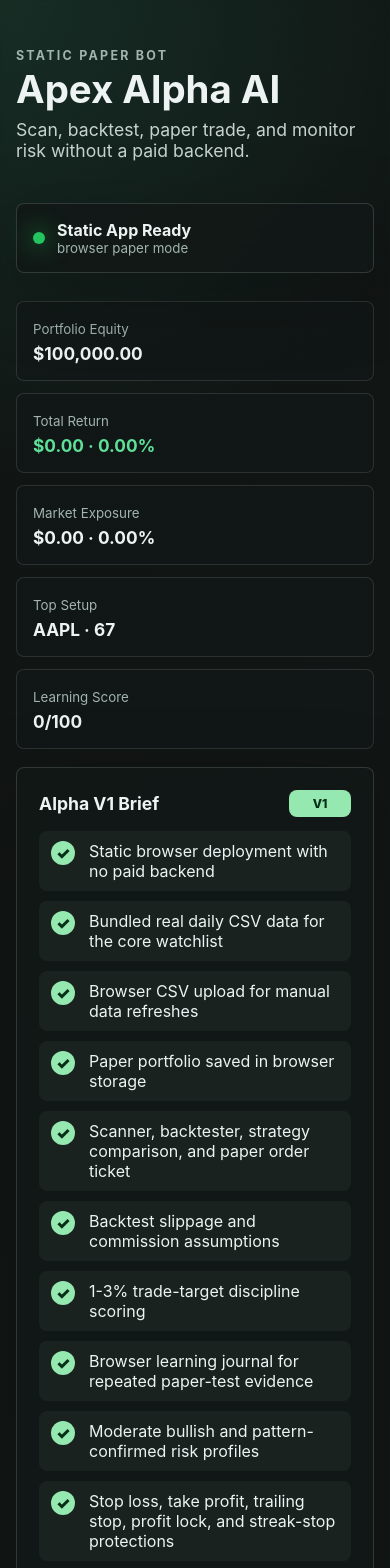
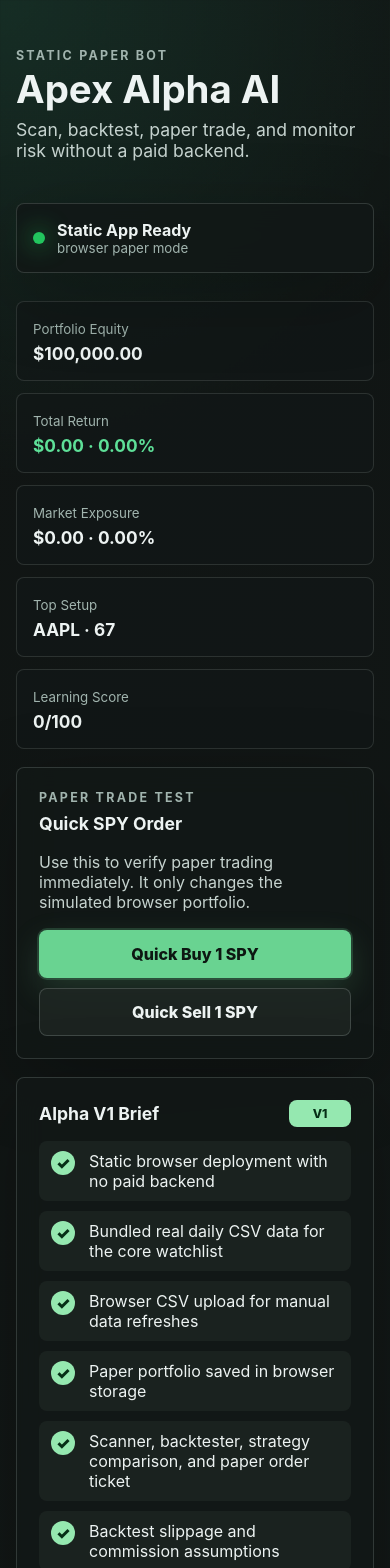
Before and after one commit to mberry19932025/-Apha--V1, a React (Vite) app in the folder frontend/: page / in a window 390 px wide. Shown: the top 1568 px of the page. Built offline with nearby package versions, Linux system fonts and the light colour scheme.

Commit message:
Add quick paper trade controls

```diff
--- a/frontend/src/main.jsx
+++ b/frontend/src/main.jsx
@@ -242,19 +242,41 @@ function App() {
     setBacktestForm((current) => ({ ...current, symbol }));
   }
 
+  function executePaperOrder(order) {
+    const activeMarket = market.length ? market : getMarketSnapshot();
+    const normalizedOrder = {
+      ...order,
+      quantity: Math.max(1, Number(order.quantity || 1))
+    };
+
+    const nextPortfolioState = placePaperTrade(portfolioState, activeMarket, normalizedOrder);
+    setPortfolioState(nextPortfolioState);
+    const latestTrade = nextPortfolioState.trades.at(-1);
+    setMessage(
+      `${normalizedOrder.side.toUpperCase()} filled: ${latestTrade.quantity} ${latestTrade.symbol} at ${formatMoney(
+        latestTrade.price
+      )}.`
+    );
+  }
+
   function submitTrade(event) {
     event?.preventDefault();
     setMessage("");
 
     try {
-      const nextPortfolioState = placePaperTrade(portfolioState, market, tradeForm);
-      setPortfolioState(nextPortfolioState);
-      const latestTrade = nextPortfolioState.trades.at(-1);
-      setMessage(
-        `${tradeForm.side.toUpperCase()} filled: ${latestTrade.quantity} ${latestTrade.symbol} at ${formatMoney(
-          latestTrade.price
-        )}.`
-      );
+      executePaperOrder(tradeForm);
+    } catch (error) {
+      setMessage(error.message);
+    }
+  }
+
+  function quickTrade(side) {
+    setMessage("");
+
+    try {
+      const order = { symbol: "SPY", side, quantity: 1 };
+      setTradeForm(order);
+      executePaperOrder(order);
     } catch (error) {
       setMessage(error.message);
     }
@@ -414,6 +436,24 @@ function App() {
         <div>
           <small>Learning Score</small>
           <strong>{learningSummary.totalRuns ? `${learningSummary.averageScore}/100` : "0/100"}</strong>
+        </div>
+      </section>
+
+      <section className="card quick-trade-card">
+        <div>
+          <p className="eyebrow">Paper Trade Test</p>
+          <h2>Quick SPY Order</h2>
+          <p className="signal-note">
+            Use this to verify paper trading immediately. It only changes the simulated browser portfolio.
+          </p>
+        </div>
+        <div className="quick-actions">
+          <button type="button" className="buy-button" onClick={() => quickTrade("buy")}>
+            Quick Buy 1 SPY
+          </button>
+          <button type="button" className="secondary" onClick={() => quickTrade("sell")}>
+            Quick Sell 1 SPY
+          </button>
         </div>
       </section>
 
@@ -605,7 +645,7 @@ function App() {
                 />
               </label>
             </div>
-            <button type="button" onClick={submitTrade} disabled={!market.length}>
+            <button type="button" className="buy-button" onClick={submitTrade}>
               Submit Paper Order
             </button>
           </div>
--- a/frontend/src/styles.css
+++ b/frontend/src/styles.css
@@ -165,6 +165,24 @@ h2 {
   font-size: 1.08rem;
 }
 
+.quick-trade-card {
+  display: flex;
+  align-items: center;
+  justify-content: space-between;
+  gap: 18px;
+  margin-bottom: 18px;
+}
+
+.quick-trade-card h2 {
+  margin-bottom: 6px;
+}
+
+.quick-actions {
+  display: flex;
+  flex-wrap: wrap;
+  gap: 10px;
+}
+
 .card {
   padding: 22px;
   border-radius: 8px;
@@ -251,6 +269,8 @@ input[type="file"] {
 }
 
 button {
+  position: relative;
+  z-index: 2;
   border: 0;
   border-radius: 8px;
   padding: 13px 16px;
@@ -258,6 +278,13 @@ button {
   background: #69d391;
   font-weight: 800;
   cursor: pointer;
+  touch-action: manipulation;
+  user-select: none;
+}
+
+button.buy-button {
+  min-height: 48px;
+  box-shadow: 0 0 0 2px rgba(105, 211, 145, 0.2), 0 12px 32px rgba(105, 211, 145, 0.18);
 }
 
 button.secondary {
@@ -530,6 +557,15 @@ button:disabled {
     flex-direction: column;
   }
 
+  .quick-trade-card {
+    align-items: stretch;
+    flex-direction: column;
+  }
+
+  .quick-actions {
+    display: grid;
+  }
+
   .metrics,
   .metrics.four,
   .metrics.six,
```
